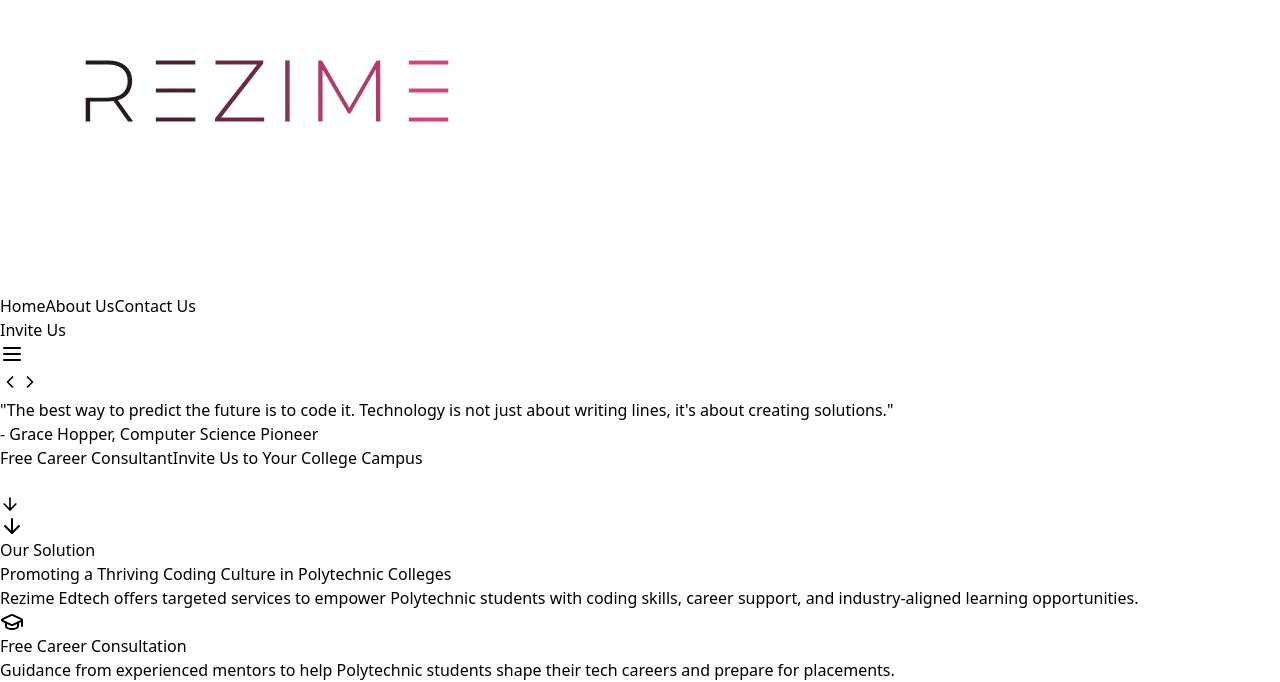
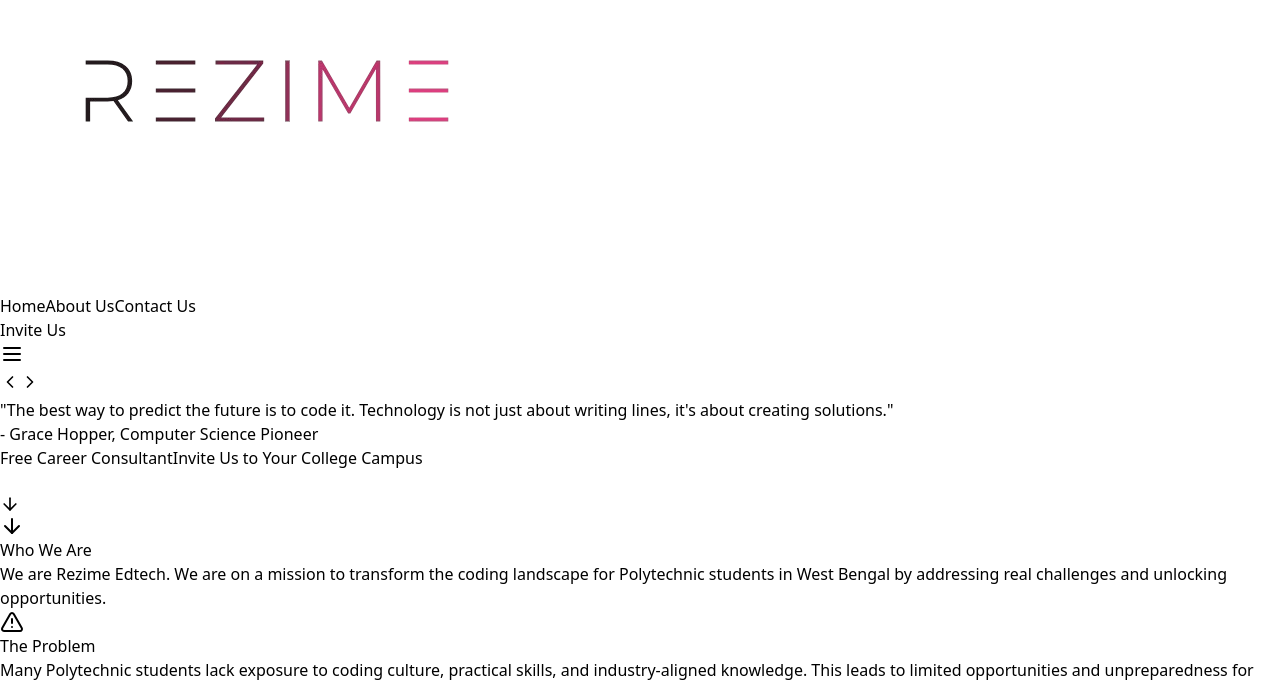
Before and after one commit to Snehamaji28/poly-frontend, a React (Vite) app: page / in a window 1280 px wide. Shown: the part 119-801 px from the top of the page. Built offline with nearby package versions, Linux system fonts and the light colour scheme.

Commit message:
Update HomePage.jsx

```diff
--- a/src/pages/HomePage.jsx
+++ b/src/pages/HomePage.jsx
@@ -7,6 +7,7 @@ import BlogSection from '../components/BlogSection';
 import Hiring from '../components/Hiring';
 import Testimonials from '../components/Testimonials';
 import CallToAction from '../components/CallToAction';
+import WhoWeAre from '../components/WhoWeAre';
 
 function HomePage() {
   return (
@@ -39,6 +40,7 @@ function HomePage() {
       </Helmet>
 
       <Hero />
+      <WhoWeAre/>
       <Services />
       <MentorCompanies />
       <CallToAction />
```
